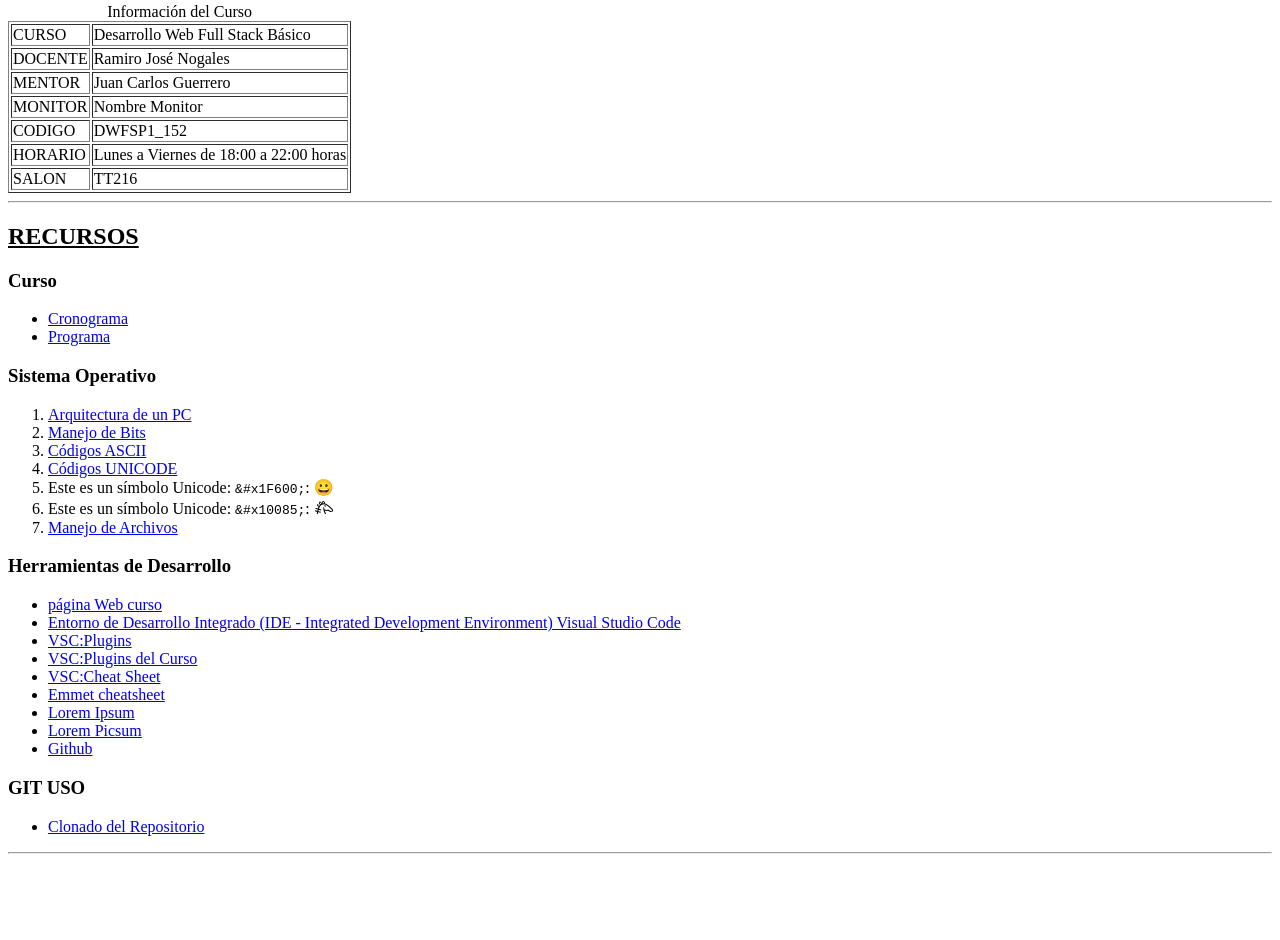
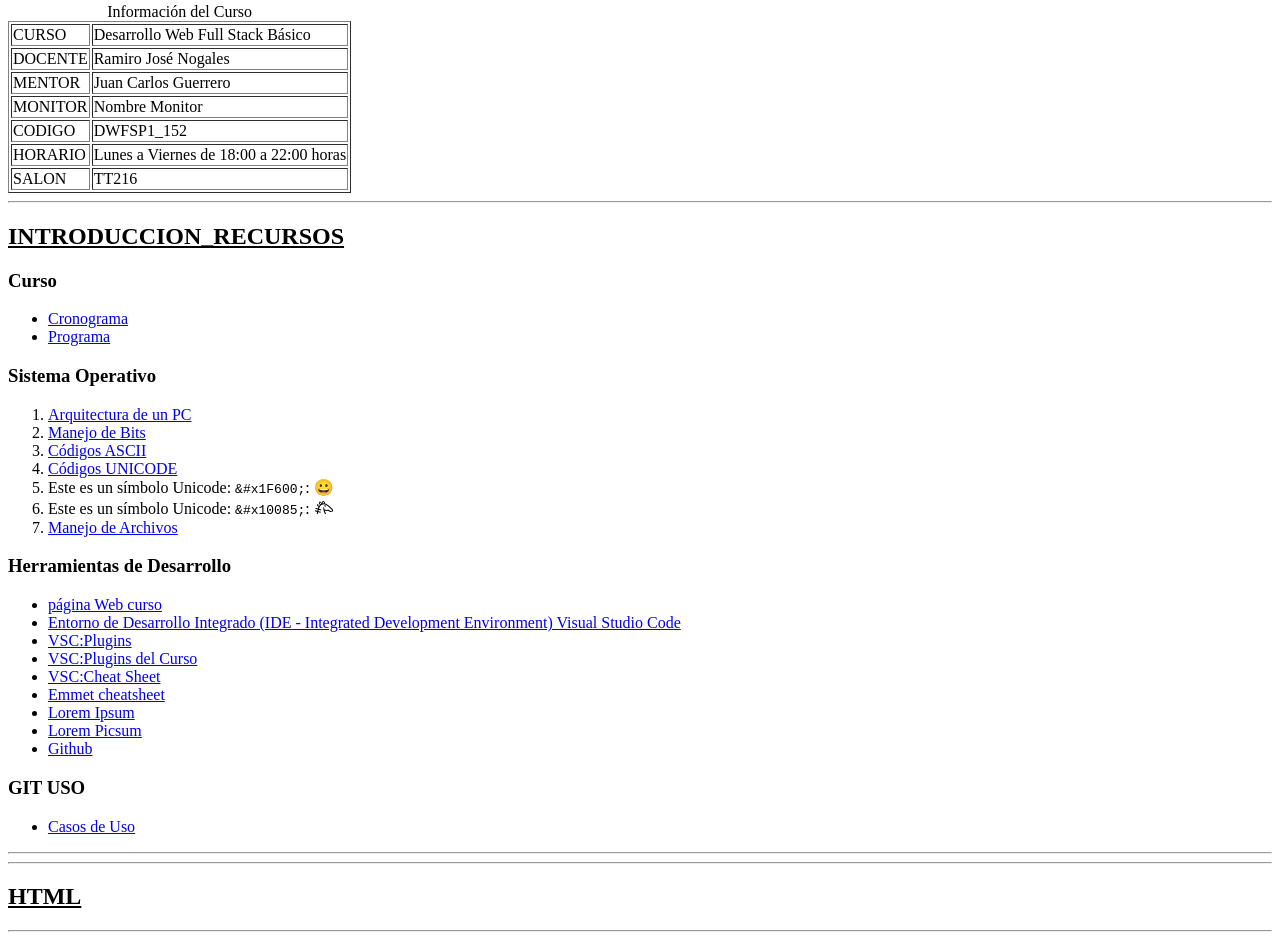
Before and after one commit to CECR-1/FSB1_152, a plain HTML site: page index.html in a window 1280 px wide. Shown: the part 166-1106 px from the top of the page. Before the commit the page ends 1028 px from the top, so only its background shows below. Drawn offline with Linux system fonts and the light colour scheme.

Commit message:
update casos de uso GIT

```diff
--- a/index.html
+++ b/index.html
@@ -54,7 +54,7 @@
         </tbody>
     </table>
     <hr>
-    <h2><u>RECURSOS</u></h2>
+    <h2><u>INTRODUCCION_RECURSOS</u></h2>
     <h3>Curso</h3>
     <ul>
         <li><a href="./A_INTRO/RECURSO/dwfsp1_152_cronograma.pdf">Cronograma</a></li>
@@ -84,8 +84,11 @@
     </ul>
     <h3>GIT USO</h3>
     <ul>
-        <li><a href="./A_INTRO/RECURSO/guiaEstudianteClonado.pdf" target="_blank">Clonado del Repositorio</a></li>
+        <li><a href="./A_INTRO/RECURSO/casosDeUsoGit.pdf" target="_blank">Casos de Uso</a></li>
     </ul>
+    <hr>
+    <hr>
+    <h2><u>HTML</u></h2>
     <hr>
 </body>
 </html>
```
Also changed, not shown: 3 other files.
